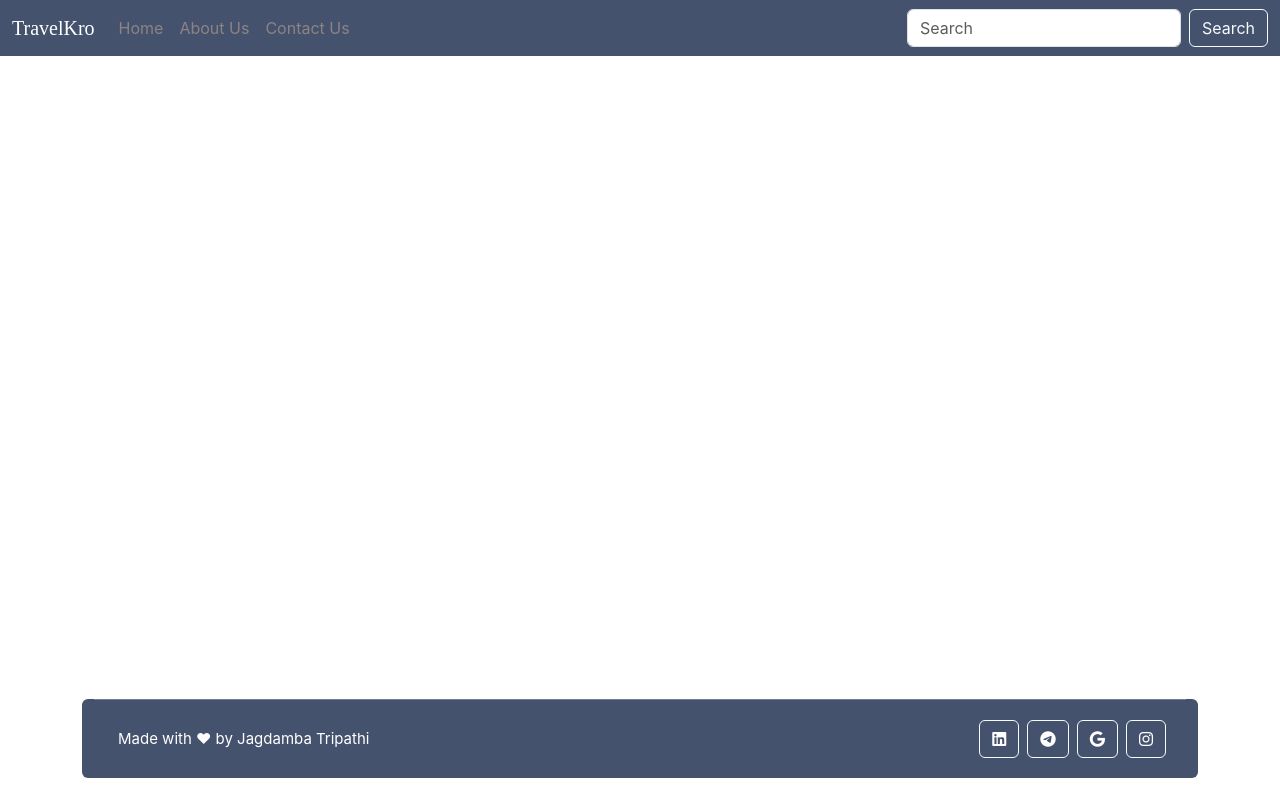
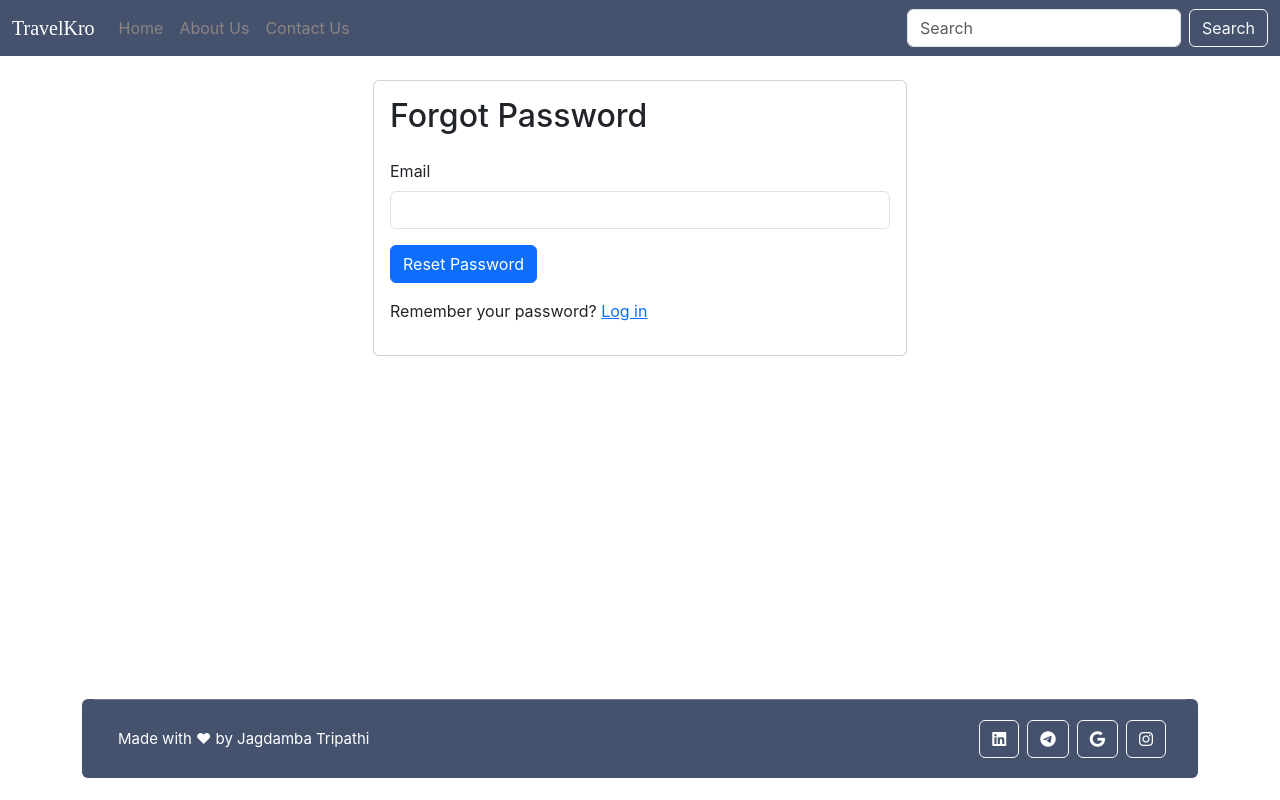
Before and after one commit to jagdtri2003/my-app, a React (Create React App) app: page /forgot-password in a window 1280 px wide. Built offline with nearby package versions, Linux system fonts and the light colour scheme; no server answers; a web font is replaced by a local one.

Commit message:
added Reset password

```diff
--- a/src/App.js
+++ b/src/App.js
@@ -11,6 +11,7 @@ import { onAuthStateChanged } from 'firebase/auth';
 import React,{useEffect,useState} from 'react';
 import Signup from './components/Signup';
 import Login from './components/Login';
+import ForgotPassword from './components/ForgotPassword';
 
 function App() {
   const [user, setUser] = useState(null);
@@ -54,6 +55,7 @@ function App() {
           <Route path="/login" element={<Login />} />
           <Route path="/about" element={<About />} />
           <Route path="/contact" element={<ContactUs />} />
+          <Route exact path="/forgot-password" element={<ForgotPassword/>} />
         </Routes>
         </div>
         <Footer/>
--- /dev/null
+++ b/src/components/ForgotPassword.js
@@ -0,0 +1,52 @@
+// ForgotPassword.js
+import { sendPasswordResetEmail } from 'firebase/auth';
+import React, { useState } from 'react';
+import { Link } from 'react-router-dom';
+import { auth } from './Firebase';
+
+
+export default function ForgotPassword() {
+    const [email, setEmail] = useState('');
+    const [resetRequested, setResetRequested] = useState(false);
+
+    const handleResetPassword = (e) => {
+      e.preventDefault();
+      sendPasswordResetEmail(auth,email);
+      setResetRequested(true);
+    };
+
+    return (
+      <div className="container mt-4">
+        <div className="row justify-content-center">
+          <div className="col-md-6">
+            <div className="card">
+              <div className="card-body">
+                <h2 className="card-title mb-4">Forgot Password</h2>
+                {resetRequested ? (
+                  <p>An email has been sent to {email} with instructions to reset your password.</p>
+                ) : (
+                  <form onSubmit={handleResetPassword}>
+                    <div className="mb-3">
+                      <label htmlFor="email" className="form-label">Email</label>
+                      <input
+                        type="email"
+                        className="form-control"
+                        id="email"
+                        value={email}
+                        onChange={(e) => setEmail(e.target.value)}
+                        required
+                      />
+                    </div>
+                    <button type="submit" className="btn btn-primary">Reset Password</button>
+                  </form>
+                )}
+                <p className="mt-3">
+                  Remember your password? <Link to="/login">Log in</Link>
+                </p>
+              </div>
+            </div>
+          </div>
+        </div>
+      </div>
+    );
+}
--- a/src/components/Login.js
+++ b/src/components/Login.js
@@ -68,6 +68,9 @@ const Login = () => {
               </form>
               <p className="mt-3">
                 Don't have an account? <Link to="/signup">Sign Up</Link>
+                &nbsp;
+                {' | '}&nbsp;&nbsp;
+                <Link to="/forgot-password">Forgot Password ?</Link>
               </p>
             </div>
           </div>
```
